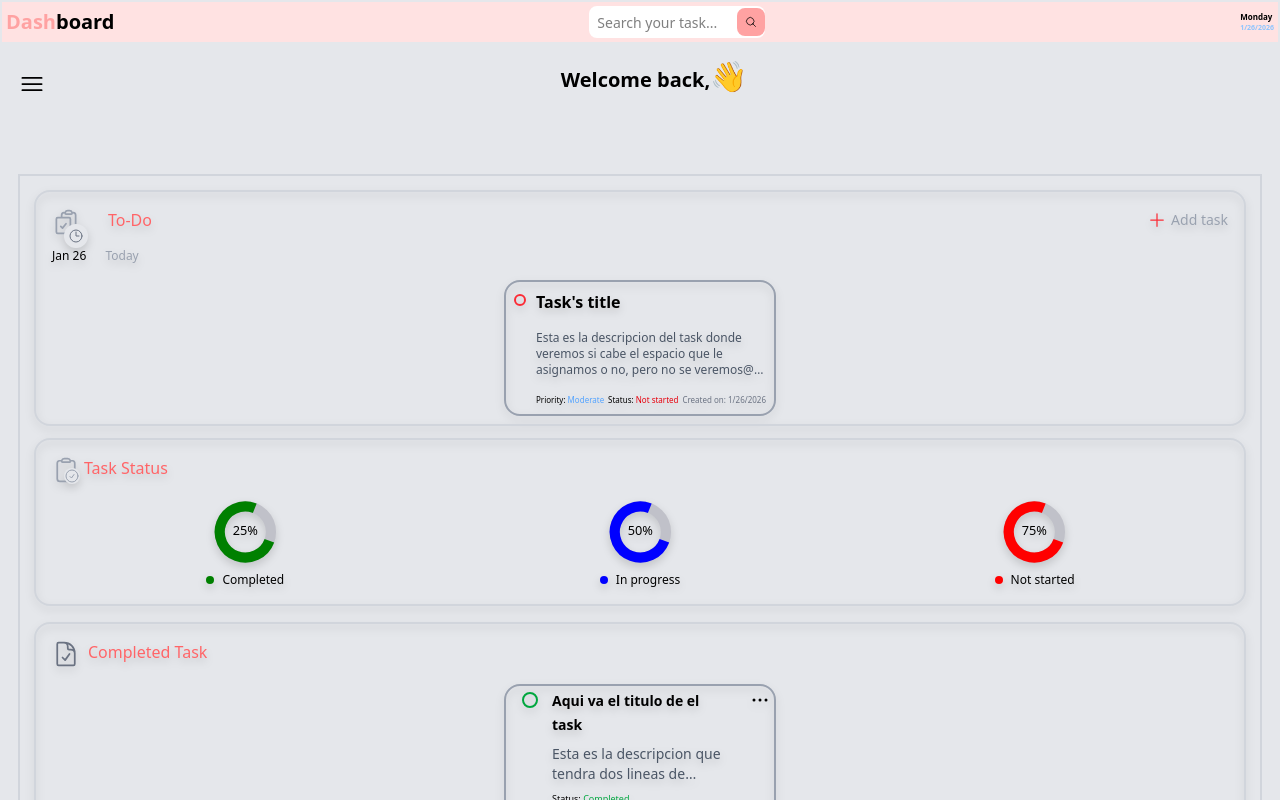
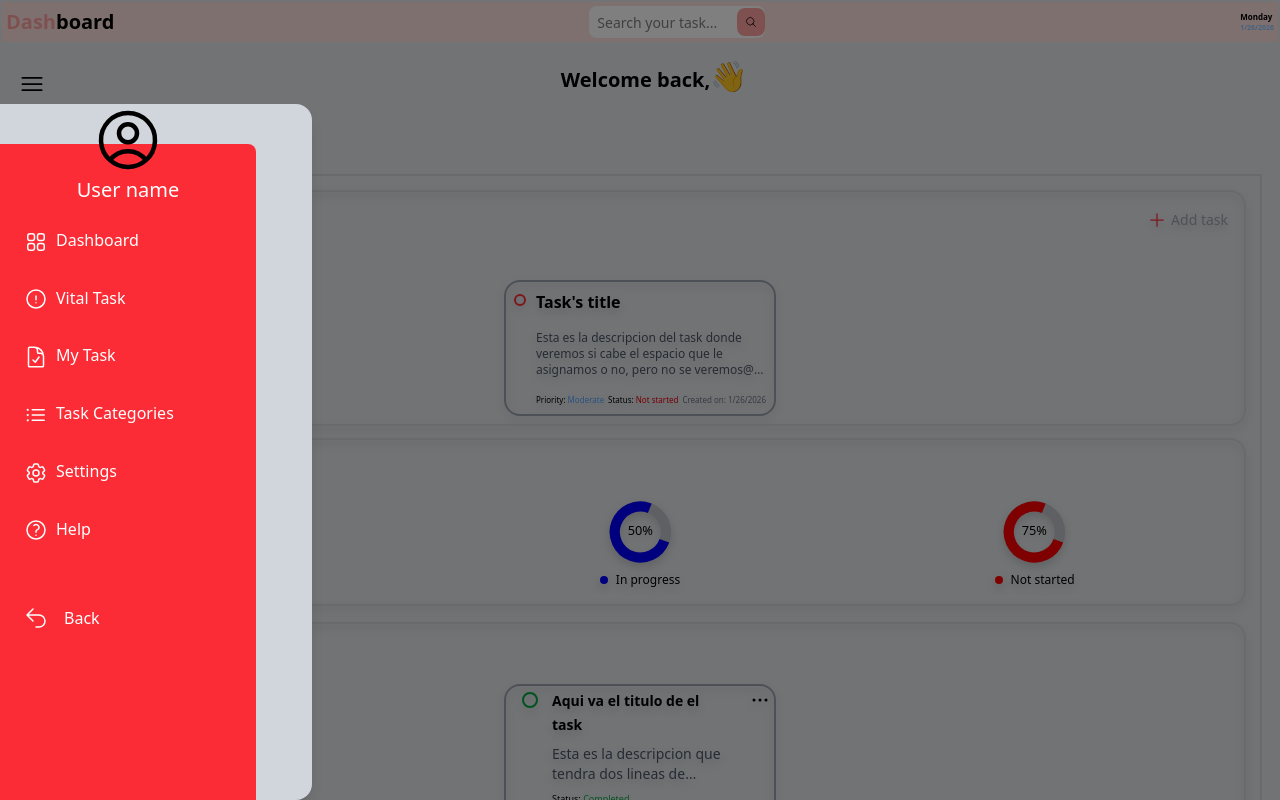
Before and after one commit to karinatuyuc/my-todo-list-React, a React (Vite) app: page / in a window 1280 px wide. Both pictures are taken after a click on the icon 32 px from the left and 84 px from the top of the page. Shown: the top 800 px of the page. Built offline with nearby package versions, Linux system fonts and the light colour scheme.

Commit message:
Style: style layout sideMenu

```diff
--- a/src/TodoApp.jsx
+++ b/src/TodoApp.jsx
@@ -13,6 +13,7 @@ function TodoApp() {
   // States to control the Modal visibility
   const [ showAddTaskModal, setAddTaskShowModal] = useState(false); // State to control the visibility of the modal
   const [ showEditTaskModal, setShowEditTaskModal] = useState(false) // State to control the Modal edit.
+
 
 
   const buttonStyles = {
@@ -84,7 +85,6 @@ function TodoApp() {
 
     return (
         <>
-
         <Dashboard
         />
 
--- a/src/sideMenu.jsx
+++ b/src/sideMenu.jsx
@@ -1,46 +1,95 @@
 import { useState } from "react";
-import { Bars3Icon, UserCircleIcon  } from "@heroicons/react/24/outline"
+import { Bars3Icon, UserCircleIcon, Squares2X2Icon, ExclamationCircleIcon, DocumentCheckIcon, ListBulletIcon, Cog6ToothIcon, QuestionMarkCircleIcon, ArrowUturnLeftIcon } from "@heroicons/react/24/outline"
 
 export default function SideMenu(){
 
-
-const [isOpen, setIsOpen] = useState(true);
-
+    const[isOpen, setIsOpen] = useState (false);
 
     return (
         <>
-          <div>
+          <div className={isOpen ? "overflow-hidden" : ""}>
             <Bars3Icon
                 className="w-7 h-7 hover:text-red-400"
-                onClick={() => setIsOpen(false)}
+                onClick={() => {setIsOpen(true);
+                    document.body.classList.add("overflow-hidden");
+                }}
             />
 
             {isOpen &&  (
-                <div className="absolute bg-white left-0 h-screen w-screen z-50">
+                <>
+                  <div className="fixed inset-0 bg-black/50 z-40"></div>
+                    <div className="fixed left-0 top-26 bottom-0 w-78 z-50 bg-gray-300 rounded-r-2xl shadow-lg">
 
-                        <div className="bg-red-600 w-64 h-16 mt-10 flex justify-center rounded-tr-lg" >
-
+                        <div className="bg-red-500 w-64 mt-10 flex justify-center rounded-tr-lg" >
                             <div className=" absolute top-0">
                                 <UserCircleIcon
-                                    className="w-18 h-18"
+                                    className="w-18 h-18 text-black"
                                 />
+
+
                             </div>
 
-                            <span className="mt-8">User name</span>
+                            <span className="mt-8 text-white text-xl">User name</span>
+                        </div>
+
+                        <div className="bg-red-500 w-64 h-full">
+                            <div className="p-6">
+                                <ol className="space-y-8 text-white">
+                                    <li>
+                                        <Squares2X2Icon
+                                            className="w-6 h-6 inline-block mr-2"
+                                        />
+                                        Dashboard
+                                    </li>
+                                    <li>
+                                        <ExclamationCircleIcon
+                                            className="w-6 h-6 inline-block mr-2"
+                                        />
+                                        Vital Task
+                                    </li>
+                                    <li>
+                                        <DocumentCheckIcon
+                                            className="w-6 h-6 inline-block mr-2"
+                                        />
+                                        My Task
+                                    </li>
+                                    <li>
+                                        <ListBulletIcon
+                                            className="w-6 h-6 inline-block mr-2"
+                                        />
+                                        Task Categories
+                                    </li>
+                                    <li>
+                                        <Cog6ToothIcon
+                                            className="w-6 h-6 inline-block mr-2"
+                                        />
+                                        Settings
+                                    </li>
+                                    <li>
+                                        <QuestionMarkCircleIcon
+                                            className="w-6 h-6 inline-block mr-2"
+                                        />
+                                        Help
+                                    </li>
+                                </ol>
+                            </div>
+
+
+                            <span
+                              onClick={() => { setIsOpen(false)}}
+                            className="flex gap-4 ml-6 mt-10 text-white">
+                                <ArrowUturnLeftIcon
+                                className="w-6 h-6"
+                                />
+                                Back
+                            </span>
 
                         </div>
 
-                        <div className="bg-red-600 w-64 h-full">
-                            <ol>
-                                <li>FIRST</li>
-                                <li>FIRST</li>
-                                <span>Dashboard</span>
-                                <h1>Aqui hay otro menus</h1>
-                            </ol>
-                        </div>
 
+                    </div>
+                </>
 
-                </div>
             )}
           </div>
         </>
```
